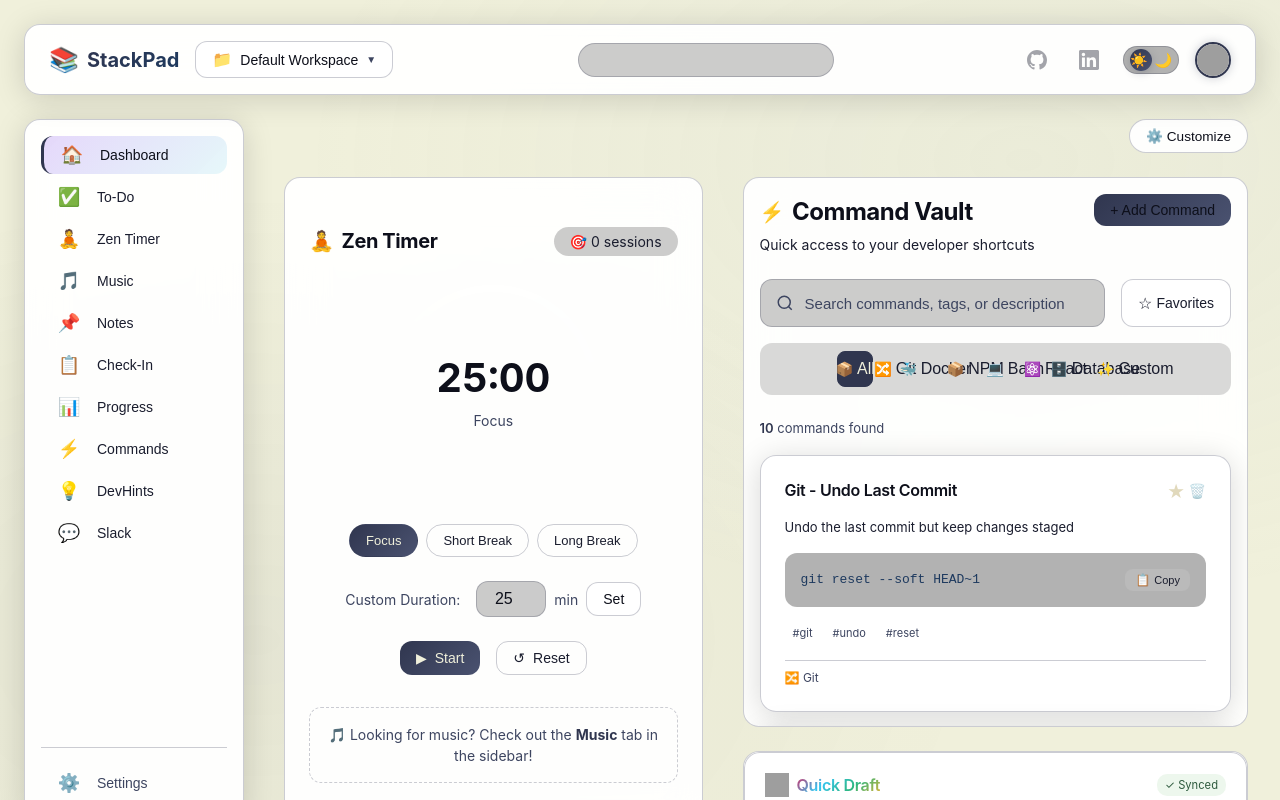
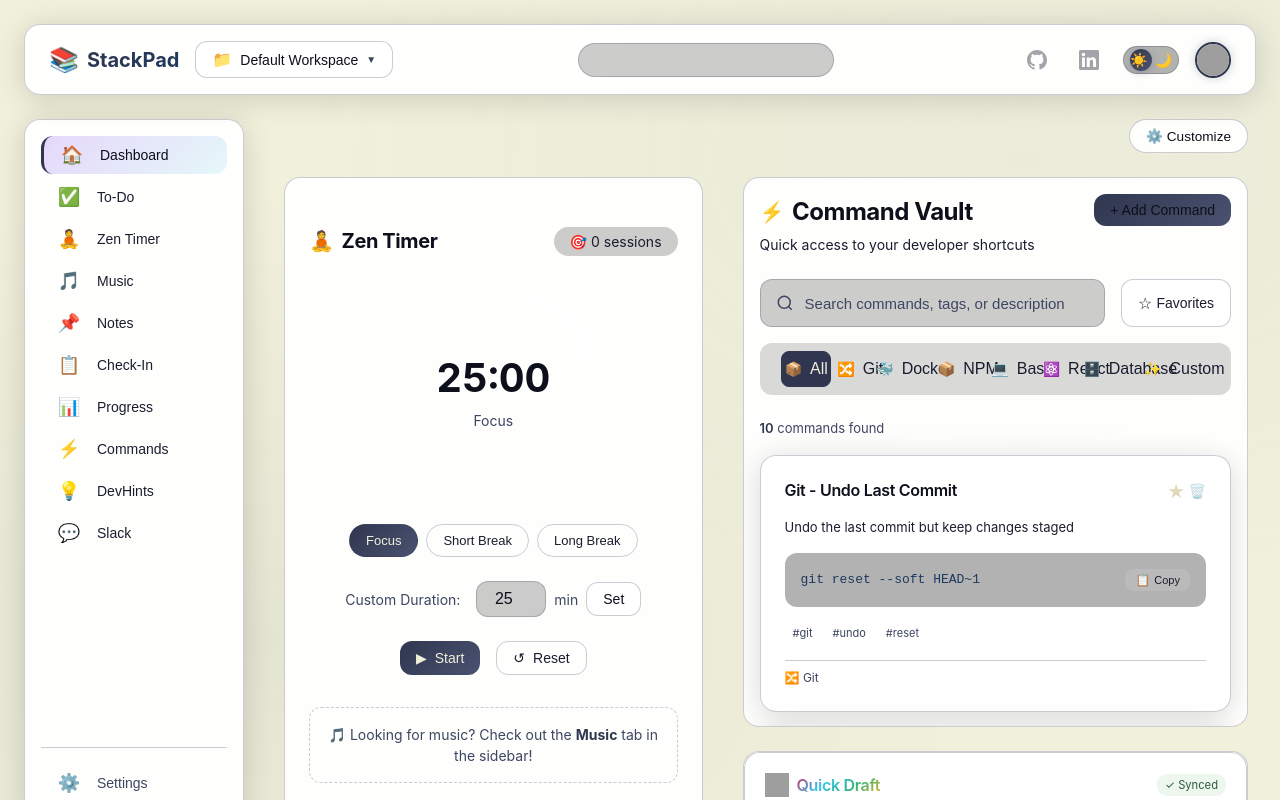
Before and after one commit to Nathanellevy-DI/StackPad.github.io, a React (Vite) app in the folder client/: page / in a window 1280 px wide. Shown: the top 800 px of the page. Built offline with nearby package versions, Linux system fonts and the light colour scheme; grey boxes are pictures that could not be loaded.

Commit message:
fix: Improve spacing and overlapping issues in Command Vault category filter

```diff
--- a/client/src/components/CommandVault/CommandSearch.css
+++ b/client/src/components/CommandVault/CommandSearch.css
@@ -143,30 +143,45 @@
 /* Category Tabs */
 .category-tabs {
     display: flex;
-    gap: var(--spacing-sm);
+    gap: var(--spacing-md);
     margin-bottom: var(--spacing-lg);
     overflow-x: auto;
-    padding-bottom: var(--spacing-sm);
+    padding-bottom: var(--spacing-md);
     -webkit-overflow-scrolling: touch;
+    scrollbar-width: thin;
+    padding-right: var(--spacing-md);
+    /* Ensure last item isn't cut off */
 }
 
 .category-tabs::-webkit-scrollbar {
-    height: 4px;
+    height: 6px;
+}
+
+.category-tabs::-webkit-scrollbar-track {
+    background: rgba(255, 255, 255, 0.05);
+    border-radius: var(--radius-full);
+}
+
+.category-tabs::-webkit-scrollbar-thumb {
+    background: var(--glass-border);
+    border-radius: var(--radius-full);
 }
 
 .category-tab {
     display: flex;
     align-items: center;
-    gap: var(--spacing-xs);
+    gap: var(--spacing-sm);
     background: transparent;
     border: 1px solid var(--glass-border);
     border-radius: var(--radius-full);
-    padding: var(--spacing-sm) var(--spacing-md);
+    padding: var(--spacing-sm) var(--spacing-lg);
     color: var(--text-secondary);
     cursor: pointer;
     white-space: nowrap;
     transition: all var(--transition-fast);
     font-size: 0.8125rem;
+    flex-shrink: 0;
+    /* Prevent buttons from squashing */
 }
 
 .category-tab:hover {
```
